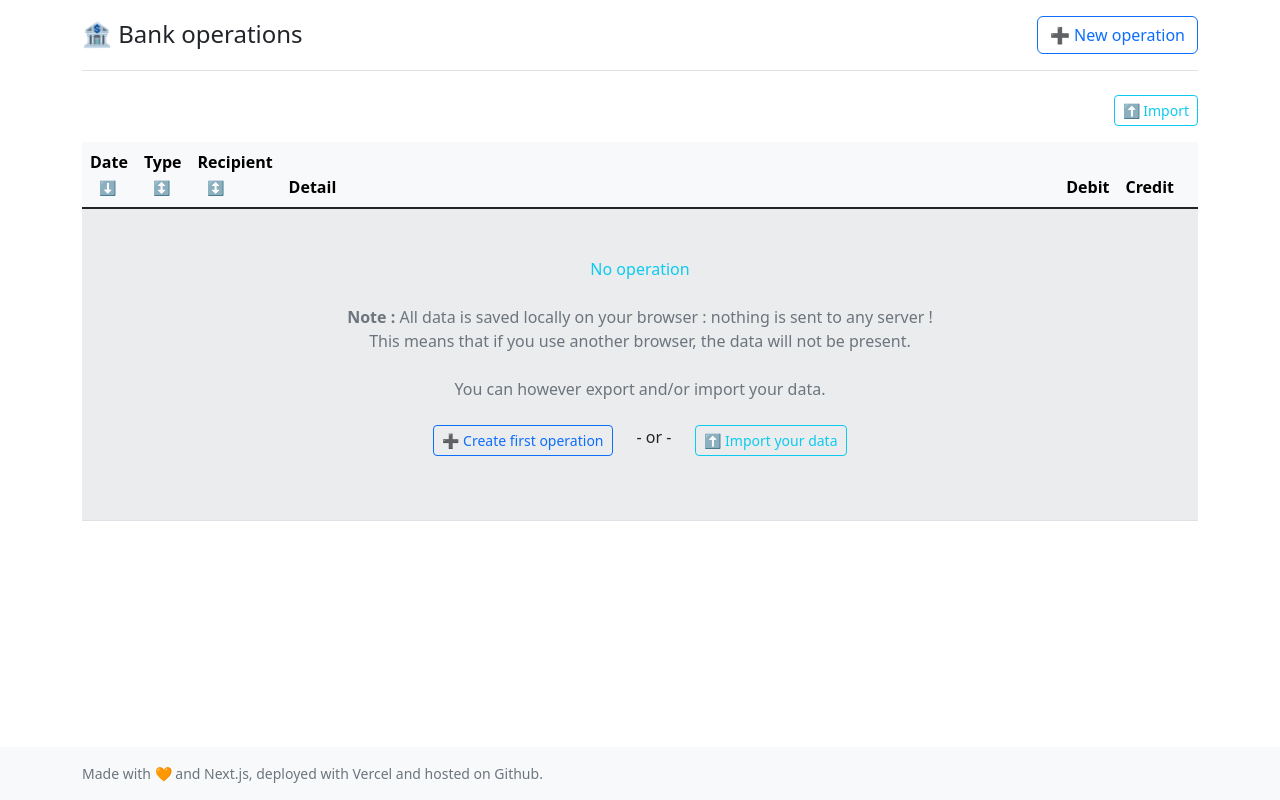
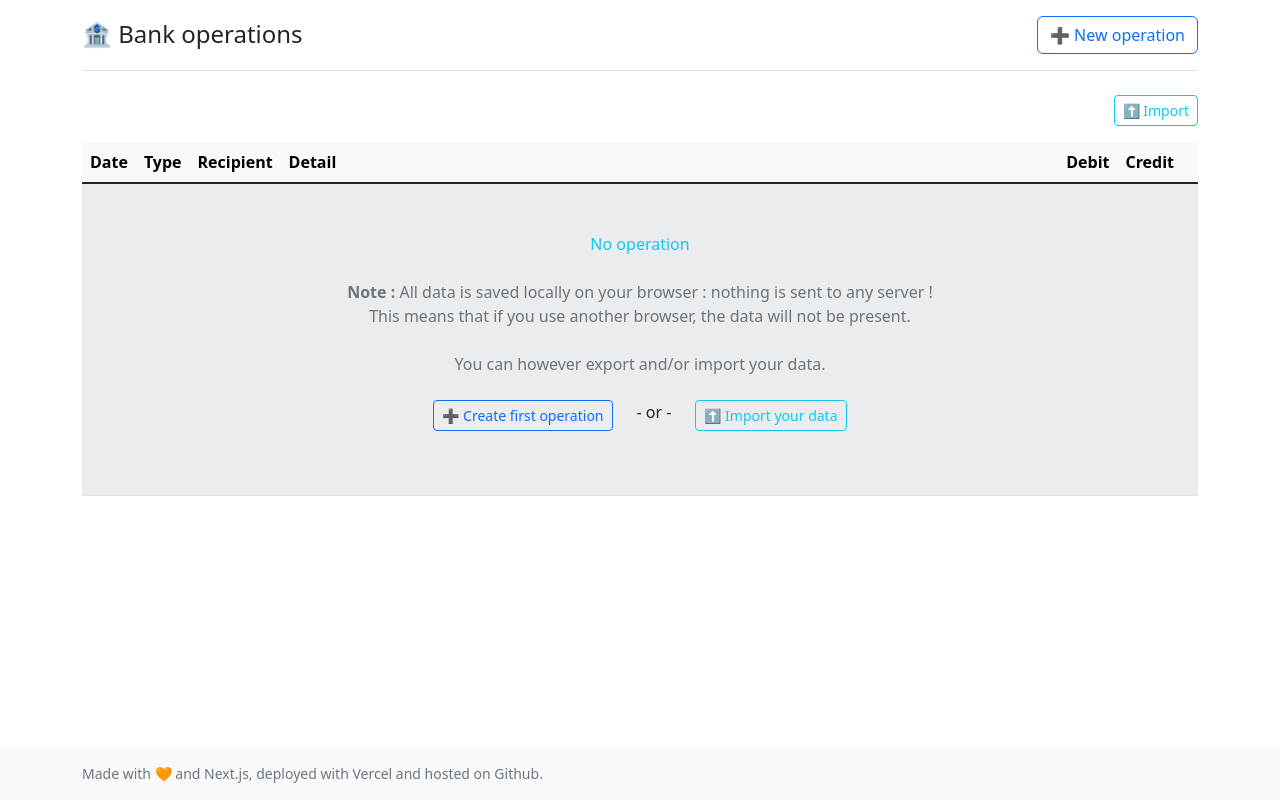
Before and after one commit to rseon/bank-operations, a Next.js app: page / in a window 1280 px wide. Built offline with nearby package versions, Linux system fonts and the light colour scheme.

Commit message:
show total + show filters and sorts only if results

```diff
--- a/src/components/Operation/TableComponent.js
+++ b/src/components/Operation/TableComponent.js
@@ -131,15 +131,15 @@ const TableComponent = ({
 					}
 					<th width={1}>
 						Date
-						<SortByComponent sortBy={sortBy} setSortBy={setSortBy} field="date" />
+						{nbFiltered > 0 && <SortByComponent sortBy={sortBy} setSortBy={setSortBy} field="date" />}
 					</th>
 					<th width={1}>
 						Type
-						<SortByComponent sortBy={sortBy} setSortBy={setSortBy} field="type" />
+						{nbFiltered > 0 && <SortByComponent sortBy={sortBy} setSortBy={setSortBy} field="type" />}
 					</th>
 					<th width={1}>
 						Recipient
-						<SortByComponent sortBy={sortBy} setSortBy={setSortBy} field="recipient" />
+						{nbFiltered > 0 && <SortByComponent sortBy={sortBy} setSortBy={setSortBy} field="recipient" />}
 					</th>
 					<th>Detail</th>
 					<th width={1}>Debit</th>
--- a/src/components/Operation/ToolbarComponent.js
+++ b/src/components/Operation/ToolbarComponent.js
@@ -96,11 +96,26 @@ const OperationListToolbarComponent = ({
 			<div className="d-flex justify-content-between">
 				<div>
 					{!isEmpty(operations) &&
-						<button className="btn btn-outline-info btn-sm" onClick={() => setShowFilters(!showFilters)}>
-							{showFilters && '🛠️ Hide filters'}
-							{!showFilters && '🛠️ Show filters'}
-							{nbFilters > 0 && ` (${nbFilters})`}
-						</button>
+						<>
+							<button className="btn btn-outline-info btn-sm" onClick={() => setShowFilters(!showFilters)}>
+								{showFilters && '🛠️ Hide filters'}
+								{!showFilters && '🛠️ Show filters'}
+								{nbFilters > 0 && ` (${nbFilters})`}
+							</button>
+
+							<span className="text-muted ms-3">
+								{filtered.length !== operations.length && (
+									<>
+										<strong>{filtered.length}</strong> operations / {operations.length}
+									</>
+								)}
+								{filtered.length === operations.length && (
+									<>
+										<strong>{operations.length}</strong> operations
+									</>
+								)}
+							</span>
+						</>
 					}
 				</div>
 				<div className="text-end mb-3">
@@ -153,7 +168,7 @@ const OperationListToolbarComponent = ({
 					}
 				</div>
 			</div>
-			{showFilters && (
+			{!isEmpty(operations) && showFilters && (
 				<FilterComponent
 					data={data}
 					filters={filters}
```
